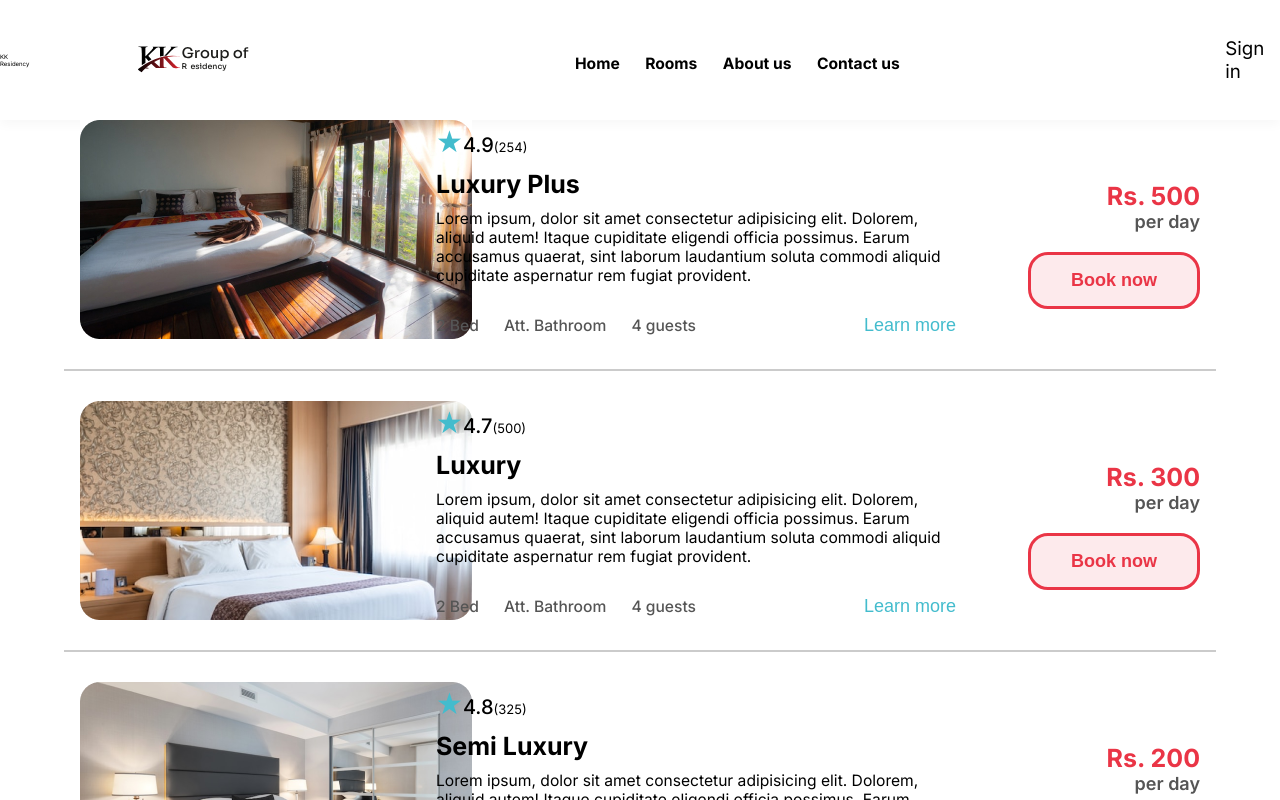
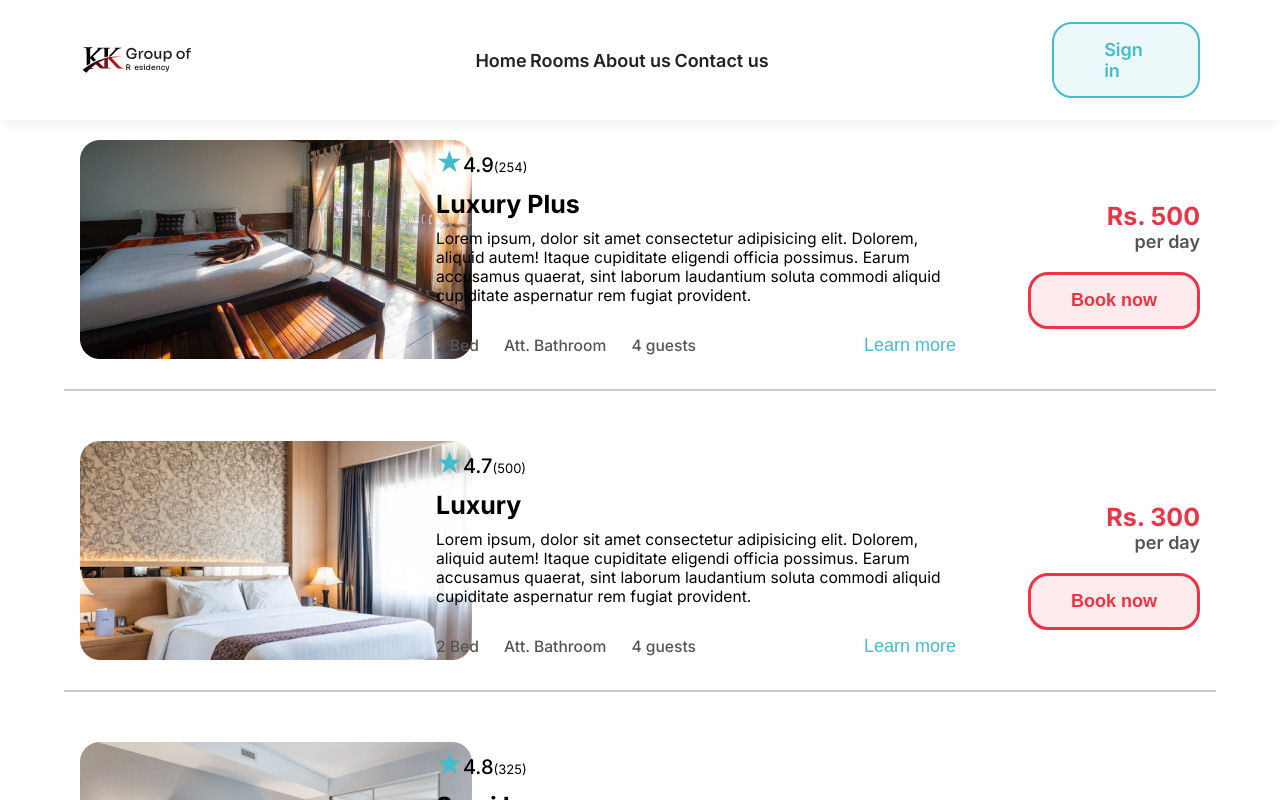
Before and after one commit to jest-in/resort-kk-residency, a React (Create React App) app: page /all-rooms in a window 1280 px wide. Built offline with nearby package versions, Linux system fonts and the light colour scheme.

Commit message:
user navigation updated

```diff
--- a/src/components/header.js
+++ b/src/components/header.js
@@ -7,7 +7,6 @@ import Logo from '../Assets/Logo/KKGroupLogoBlack';
 export default function Header() {
     return (
         <header className="user-nav-header">
-            <p>KK Residency</p>
             <div className="user-nav-logo-div">
                 <Link to="/">
                     <figure>
@@ -19,44 +18,19 @@ export default function Header() {
             <nav className="user-nav">
                 <ul className="user-nav-entries">
                     <li>
-                        <NavLink
-                            to="/"
-                            style={{ textDecoration: 'none', color: 'black' }}
-                        >
-                            Home
-                        </NavLink>
+                        <NavLink to="/">Home</NavLink>
                     </li>
                     <li>
-                        <NavLink
-                            to="/all-rooms"
-                            style={{ textDecoration: 'none', color: 'black' }}
-                        >
-                            Rooms
-                        </NavLink>
+                        <NavLink to="/all-rooms">Rooms</NavLink>
                     </li>
                     <li>
-                        <NavLink
-                            to="/about"
-                            style={{ textDecoration: 'none', color: 'black' }}
-                        >
-                            About us
-                        </NavLink>
+                        <NavLink to="/about">About us</NavLink>
                     </li>
                     <li>
-                        <NavLink
-                            to="/contact"
-                            style={{ textDecoration: 'none', color: 'black' }}
-                        >
-                            Contact us
-                        </NavLink>
+                        <NavLink to="/contact">Contact us</NavLink>
                     </li>
                 </ul>
-                <Link
-                    to="/login"
-                    style={{ textDecoration: 'none', color: 'black' }}
-                >
-                    Sign in
-                </Link>
+                <Link to="/login" id='signin-btn-user'>Sign in</Link>
             </nav>
         </header>
     );
--- a/src/index.css
+++ b/src/index.css
@@ -263,15 +263,19 @@ dialog p {
 .user-nav-header{
     width: 100%;
     height: 15vh;
-    box-shadow: 0px 5px 10px rgba(0, 0, 0, 0.03);
+    box-shadow: 0px 5px 10px rgba(0, 0, 0, 0.05);
     display: flex;
     align-items: center;
     justify-content: space-between;
+    padding: 0 8rem;
+    position: sticky;
+    top: 0;
+    background-color: var(--color-secondary);
 }
 
 .user-nav-logo-div{
     width: 10%;
-    margin-left: 10rem;
+    justify-self: flex-start;
 }
 
 .user-nav{
@@ -282,18 +286,41 @@ dialog p {
 
 .user-nav-entries{
     width: 40%;
-    margin: 0 30rem;
+    margin: 0 28rem;
     display: flex;
     align-items: center;
     justify-content: space-evenly;
     list-style-type: none;
 }
 
-.user-nav-entries li{
+.user-nav-entries li a{
     text-decoration: none;
-    font-size: 2.5rem;
+    color: var(--text-primary);
+    font-size: 1.8rem;
+    font-weight: 600;
+}
+
+.user-nav-entries li a:hover{
+    color: #F86624;
     font-weight: 700;
-    color: var(--text-primary);
+}
+
+#signin-btn-user{
+    text-decoration: none;
+    font-size: 1.8rem;
+    font-weight: 600;
+    color: var(--color-primary);
+    background-color: #43bccd1a;
+    border: 0.2rem solid var(--color-primary);
+    border-radius: 2rem;
+    padding: 1.5rem 5rem;
+    transition: 0.2s ease-in-out;
+}
+
+#signin-btn-user:hover{
+    background-color: var(--color-primary);
+    color: var(--color-secondary);
+    filter: drop-shadow(0px 15px 40px #CCEFF4);
 }
 
 .user-allroom-main{
@@ -308,6 +335,7 @@ dialog p {
     height: 40%;
     padding: 0 8rem;
     display: flex;
+    margin-top: 2rem;
 }
 
 .room-img-div{
```
